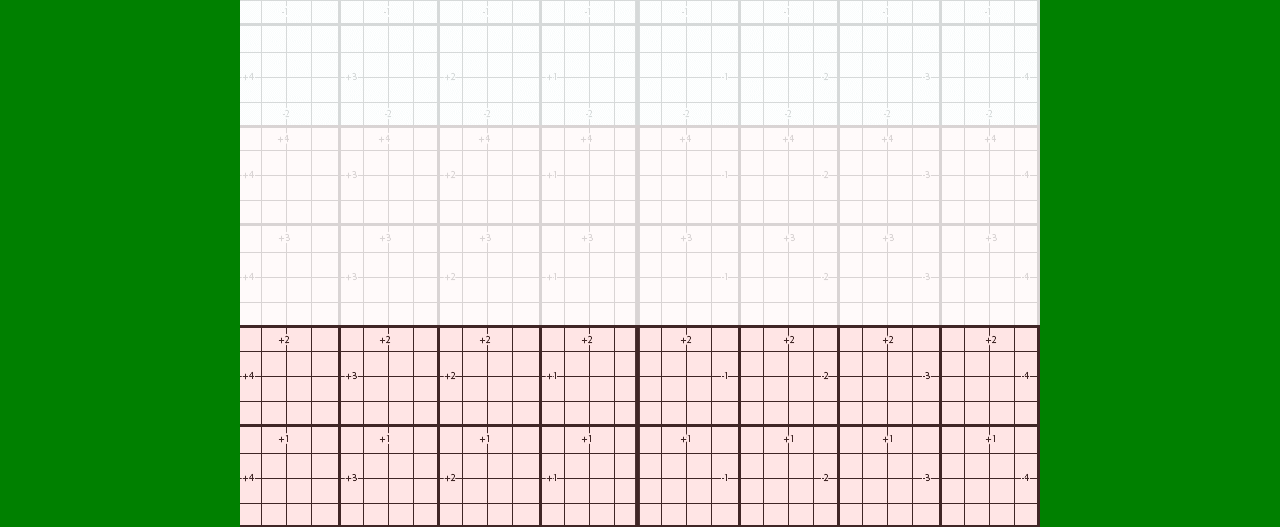
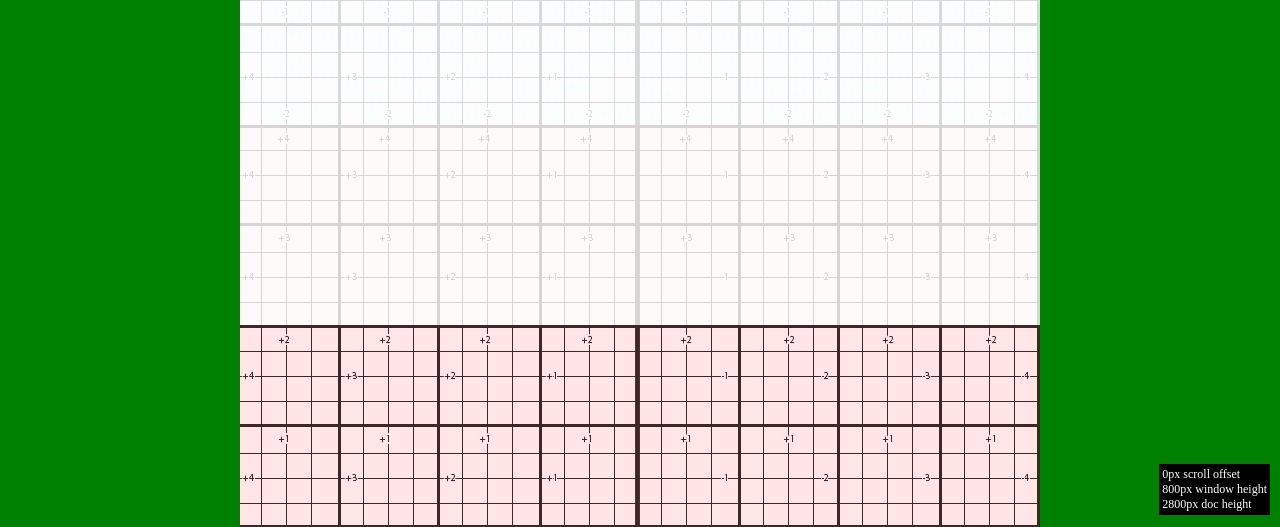
Before and after one commit to benwnuk/ScrollJunkie, a website: page index.html in a window 1280 px wide. Shown: the part 275-802 px from the top of the page. Drawn offline with Linux system fonts and the light colour scheme.

Commit message:
end of session

```diff
--- a/assets/scrolljunkie.js
+++ b/assets/scrolljunkie.js
@@ -1,9 +1,13 @@
 (function() {
   $(document).ready(function() {
     return $.fn.scrollJunkie = function(opts) {
-      var activeSelector, checkMediaQuery, computeOffset, debugOutput, i, io, log, newCollection, performTransform, processEachEffect, sj, sjBehaviors, sjCollection, v, vo;
+      var activeSelector, checkMediaQuery, computeOffset, debugDisplay, debugOutput, doTransforms, i, initTransforms, io, log, newCollection, performTransform, processEachEffect, sj, sjBehaviors, sjCollection, updateDebug, v, vo, _ref;
       activeSelector = '[data-scrolljunkie]';
-      debugOutput = true;
+      debugOutput = opts.debug || false;
+      debugDisplay = $('<div style="position:fixed;bottom:10px;right:10px;background:black;color:white;padding:3px;font-size:12px">test</div');
+      if (debugOutput) {
+        $('body').append(debugDisplay);
+      }
       sj = {};
       log = function(output) {
         if (debugOutput) {
@@ -14,17 +18,18 @@
         $.data(document.body, 'sjBehaviors', {});
       }
       sjBehaviors = $.data(document.body, 'sjBehaviors');
-      if ($.isPlainObject(opts)) {
-        for (io in opts) {
-          vo = opts[io];
+      if ($.isPlainObject(opts.behaviors)) {
+        _ref = opts.behaviors;
+        for (io in _ref) {
+          vo = _ref[io];
           sjBehaviors[io] = {
             mediaQuery: vo.mediaQuery || '',
             effects: (function() {
-              var _ref, _results;
-              _ref = vo.effects;
+              var _ref1, _results;
+              _ref1 = vo.effects;
               _results = [];
-              for (i in _ref) {
-                v = _ref[i];
+              for (i in _ref1) {
+                v = _ref1[i];
                 _results.push({
                   start: v.start || '-100vh',
                   end: v.end || '100%',
@@ -36,7 +41,6 @@
                     scale: v.transform && v.transform.scale ? v.transform.scale : false,
                     overflow: v.transform && v.transform.overflow ? v.transform.overflow : 'hide',
                     align: v.transform && v.transform.align ? v.transform.align : 50,
-                    ratioX: v.transform && v.transform.ratioX ? v.transform.ratioX : 0,
                     ratioY: v.transform && v.transform.ratioY ? v.transform.ratioY : 0
                   }
                 });
@@ -53,19 +57,19 @@
         sjCollection = $.data(document.body, 'sjCollection', newCollection);
       }
       newCollection.each(function() {
-        var e, elementBehavior, elementEffects, f, that, _i, _len, _ref;
+        var e, elementBehavior, elementEffects, f, that, _i, _len, _ref1;
         elementEffects = [];
         that = $(this);
-        _ref = $(this).attr('data-scrolljunkie').split(',');
-        for (_i = 0, _len = _ref.length; _i < _len; _i++) {
-          elementBehavior = _ref[_i];
+        _ref1 = $(this).attr('data-scrolljunkie').split(',');
+        for (_i = 0, _len = _ref1.length; _i < _len; _i++) {
+          elementBehavior = _ref1[_i];
           if (sjBehaviors[elementBehavior] != null) {
             elementEffects = (function() {
-              var _j, _len1, _ref1, _results;
-              _ref1 = sjBehaviors[elementBehavior].effects;
+              var _j, _len1, _ref2, _results;
+              _ref2 = sjBehaviors[elementBehavior].effects;
               _results = [];
-              for (_j = 0, _len1 = _ref1.length; _j < _len1; _j++) {
-                e = _ref1[_j];
+              for (_j = 0, _len1 = _ref2.length; _j < _len1; _j++) {
+                e = _ref2[_j];
                 f = $.extend({}, e);
                 f.behavior = elementBehavior;
                 f.mediaQuery = sjBehaviors[elementBehavior].mediaQuery;
@@ -88,12 +92,12 @@
       });
       processEachEffect = function(callback) {
         sjCollection.each(function() {
-          var effect, that, _i, _len, _ref, _results;
+          var effect, that, _i, _len, _ref1, _results;
           that = $(this);
-          _ref = $(this).data('elementEffects');
+          _ref1 = $(this).data('elementEffects');
           _results = [];
-          for (_i = 0, _len = _ref.length; _i < _len; _i++) {
-            effect = _ref[_i];
+          for (_i = 0, _len = _ref1.length; _i < _len; _i++) {
+            effect = _ref1[_i];
             if ((callback != null) && checkMediaQuery(effect.mediaQuery)) {
               _results.push(callback.call(effect));
             } else {
@@ -114,7 +118,7 @@
         } else if (value.match('end')) {
           value = value.replace(/end/g, endOffset);
         } else {
-          value = "" + offset + " - " + value;
+          value = "" + offset + " + " + value;
         }
         return eval(value);
       };
@@ -125,16 +129,50 @@
       processEachEffect(function() {
         return this.init();
       });
+      updateDebug = function() {
+        return debugDisplay.html("" + sj.topOffset + "px scroll offset<br> " + sj.windowHeight + "px window height<br> " + sj.documentHeight + "px doc height");
+      };
       $(window).on('resize', function(e) {
         sj.documentHeight = $(document).height();
         sj.windowHeight = $(window).height();
-        sj.topOffset = $(window).scrollTop();
         sj.maxOffset = sj.documentHeight - sj.windowHeight;
-        return processEachEffect(function() {
+        processEachEffect(function() {
+          this.width = this.host.outerWidth();
+          this.height = this.host.outerHeight();
+          this.topOffset = this.host.offset().top;
+          this.startOffset = computeOffset(this.height, sj.windowHeight, this.topOffset, sj.maxOffset, this.start);
+          this.endOffset = computeOffset(this.height, sj.windowHeight, this.topOffset, sj.maxOffset, this.end);
           return this.resize();
         });
+        if (debugOutput) {
+          return updateDebug();
+        }
       });
-      $(window).on('scroll', function(e) {});
+      $(window).on('scroll', function(e) {
+        sj.topOffset = $(window).scrollTop();
+        if (sj.topOffset < 1) {
+          sj.topOffset = 0;
+        }
+        if (sj.topOffset > sj.maxOffset) {
+          sj.topOffset = sj.maxOffset;
+        }
+        processEachEffect(function() {
+          var _ref1;
+          if ((this.startOffset < (_ref1 = sj.topOffset) && _ref1 < this.endOffset)) {
+            this.perform();
+            if (this.transform.ratioY !== "0") {
+              return doTransforms(this);
+            }
+          }
+        });
+        if (debugOutput) {
+          return updateDebug();
+        }
+      });
+      initTransforms = function(effect) {};
+      doTransforms = function(effect) {};
+      $(window).trigger('resize');
+      $(window).trigger('scroll');
       if (debugOutput) {
         window.sjBehaviors = sjBehaviors;
         window.sjCollection = sjCollection;
--- a/index.html
+++ b/index.html
@@ -16,11 +16,15 @@
 				// start defaults to -100vh, which is when item first scrolls into view at bottom of screen
 				// end defaults to 100%, which is when bottom of element scrolls off top of screen
 				// valid units of measurement are % (of element height), vh (viewport height), and px (absolute pixels)
+				// positive numbers delay start/end (lower on page), negative numbers start/end sooner (higher on page)
 
-					'effectName' : {
+					debug: true,
+					behaviors: {
+						'behaviorName' : {
 							mediaQuery : '', // a media query used to filter if this effect is used or not
 							effects : [
 								{
+									name: '',
 									start : '-100vh + 100px', // start as soon as it enters bottom of screen - default '-100vh'
 									end : '100% - 100px', // will end when the bottom of the element clears top of screen - default '100%'
 									easing : 'easingFunctionName', // easing function to use - default is 'linear'
@@ -44,7 +48,7 @@
 										scale : true, // should the image be scaled to always fill, or left at natural size? default: false
 										overflow : 'hide', // should the bounding box mask the transforming content. show or hide. default : 'hide'
 										align : '50', // 0 aligns top at top, 50 aligns middle at middle, 100 aligns bottom at bottom. default : 50
-									ratioX : '0', // 0 appears fixed in screen, does not move left or right - default: 0
+										//ratioX : '0', // 0 appears fixed in screen, does not move left or right - default: 0
 										ratioY : '-10%' // scrolls at -10% of page scroll speed, moving slightly slower - default: 0
 									}
 								}
@@ -61,6 +65,22 @@
 									}
 								}
 							]
+						},
+						'fadeInWindow': {
+							effects: [
+								{
+									start : '-100vh + 100px', // start as soon as it enters bottom of screen - default '-100vh'
+									end : '100% - 100px', // will end when the bottom of the element clears top of screen - default
+									perform: function(p){
+										if (p <= 0 || p > 1) {
+											this.host.css({'opacity' : '0'})
+										} else {
+											this.host.css({'opacity' : '1'})
+										}
+									}
+								}
+							]
+						}
 					}
 				})
 
@@ -68,8 +88,7 @@
 		</script>
 	</head>
 	<body>
-
-
+		<div id="bodywrapper">
 			<section class="bg-b50" data-scrolljunkie="slowScroll" style="background-image:url(img/grid-blue.png)">
 
 		</section>
@@ -101,5 +120,6 @@
 		<section class="bg-t50" data-scrolljunkie="slowScroll" style="background-image:url(img/grid-green.png)">
 
 		</section>
+		</div>
 	</body>
 </html>
--- a/source/demo.scss
+++ b/source/demo.scss
@@ -13,8 +13,7 @@
 body {
 	font-size: 16px;
 	background: green;
-	max-width: 800px;
-	margin: 0 auto;
+
 	height: 100%;
 }
 h1 {
@@ -22,7 +21,9 @@ h1 {
 	line-height: 200%;
 }
 
-body {
+#bodywrapper {
+	max-width: 800px;
+	margin: 0 auto;
 	> section {
 		display: block;
 		width: 100%;
```
Also changed, not shown: source/scrollJunkie.coffee (+51 -14 lines), assets/demo.css, 1 other file. Lines whose indentation alone changed are shown as unchanged.
